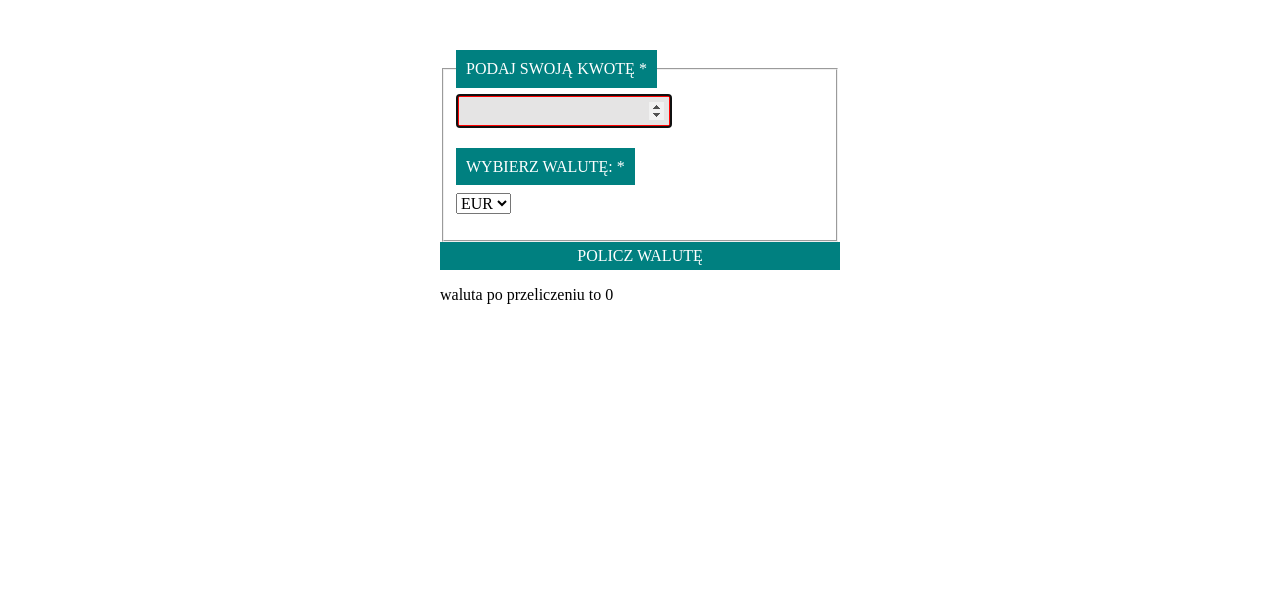
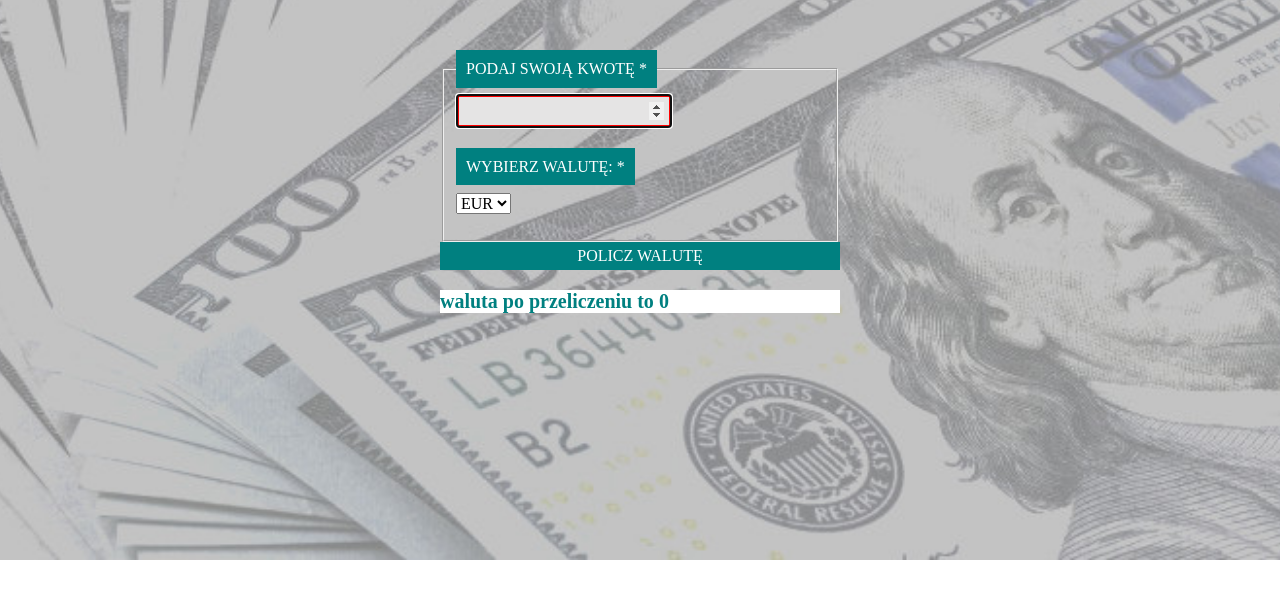
Before and after one commit to LukaszKonrad/-CurrencyCalculator, a plain HTML site: page index.html in a window 1280 px wide. Drawn offline with nearby package versions, Linux system fonts and the light colour scheme.

Commit message:
background add

```diff
--- a/index.html
+++ b/index.html
@@ -11,7 +11,7 @@
     <link href="style.css" rel="stylesheet">
 </head>
 
-<body>
+<body class="body">
     <form class="form">
         <fieldset>
             <legend class="form__legend">PODAJ SWOJĄ KWOTĘ * </legend>
@@ -27,7 +27,7 @@
 
 
         <button class="button">POLICZ WALUTĘ</button>
-        <p>waluta po przeliczeniu to <span class="result">0</span></p>
+        <p class="score">waluta po przeliczeniu to <span class="result">0</span></p>
     </form>
 
 </body>
--- a/style.css
+++ b/style.css
@@ -5,6 +5,13 @@ html {
 *,
 ::after ::before {
     box-sizing: inherit;
+}
+
+.body {
+    background-image: url("money.jpg");
+    background-size: 1400px;
+    background-repeat: no-repeat;
+    background-position: center;;
 }
 
 .form {
@@ -51,3 +58,10 @@ html {
 .button:active {
     background-color: rgb(13, 228, 228);
 }
+
+.score {
+    background-color: white;
+    color: teal;
+    font-size: 20px;
+    font-weight: bold;
+}
```
Also changed, not shown: money.jpg (added).
